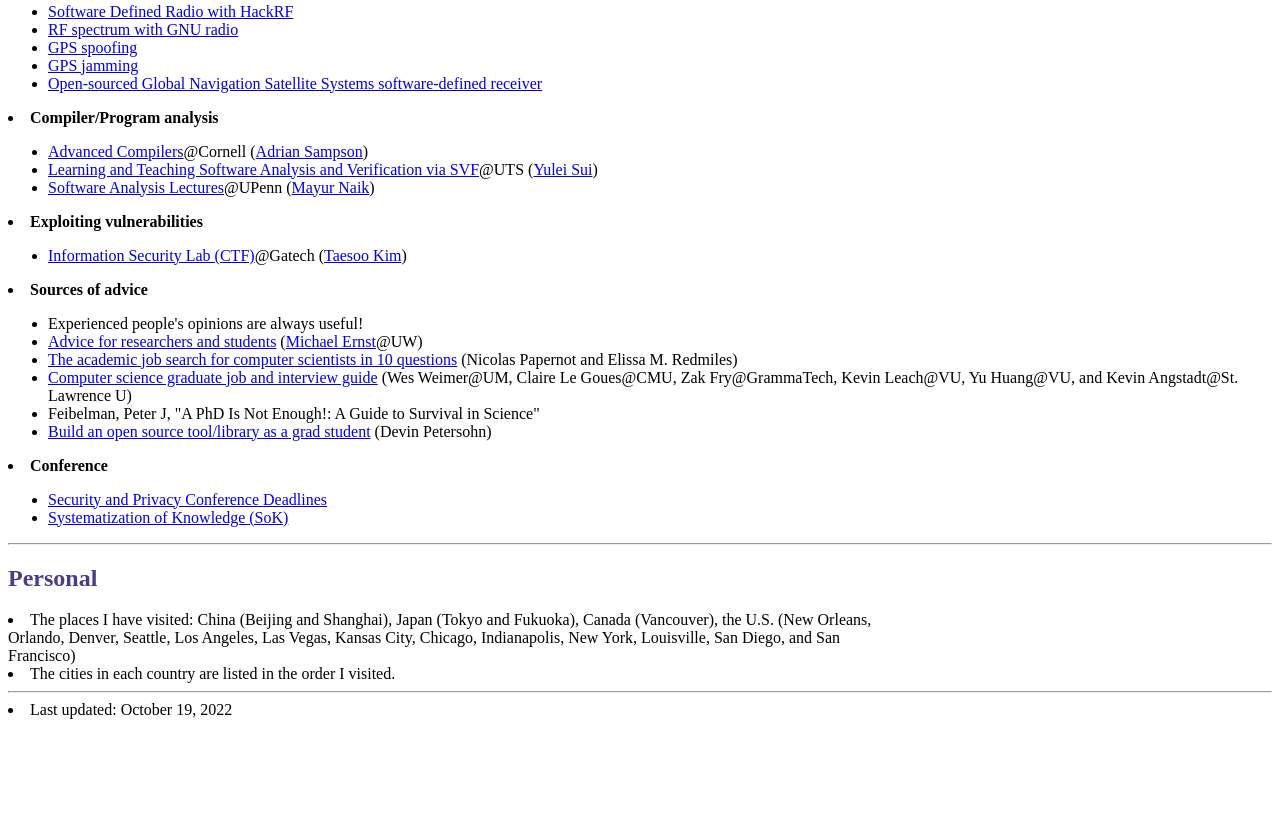
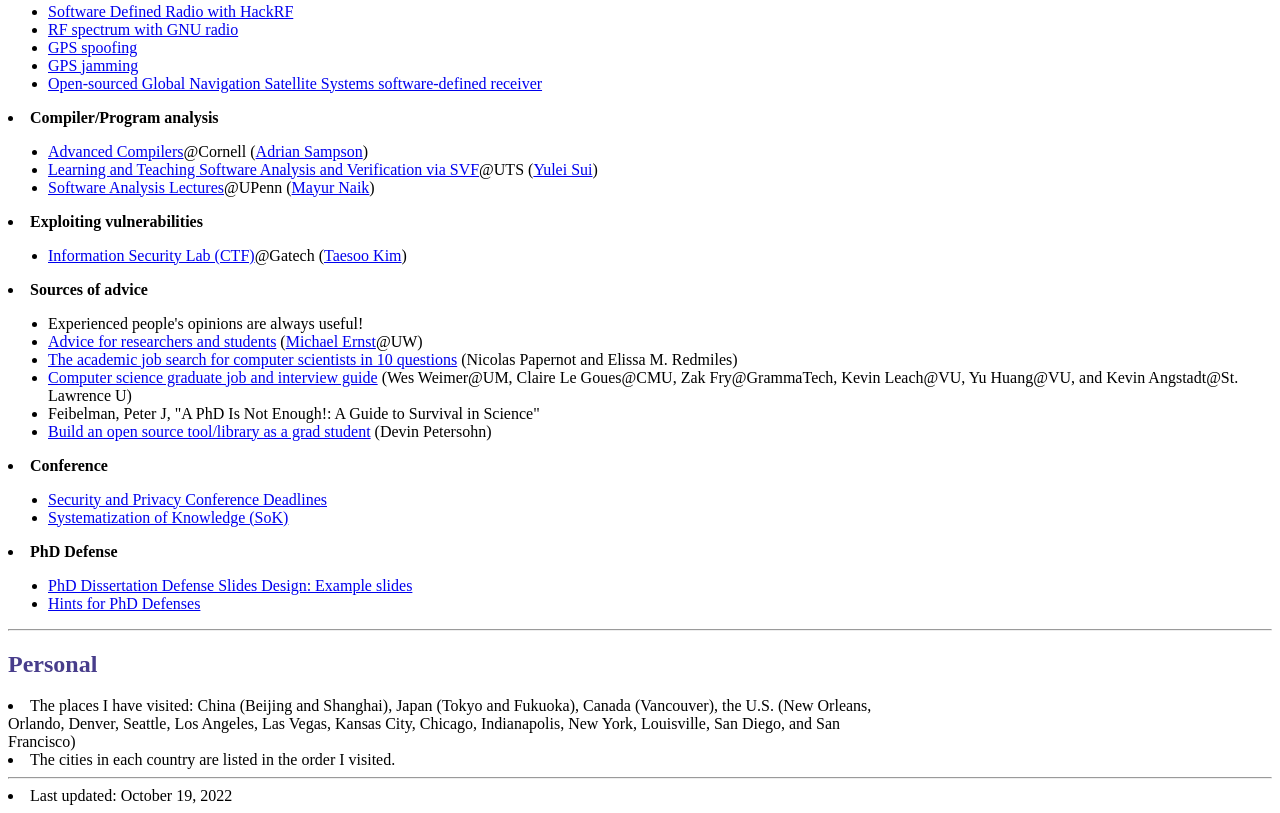
Before and after one commit to KimHyungSub/kimhyungsub.github.io, a plain HTML site: page index.html in a window 1280 px wide. Shown: the part 4329-5142 px from the top of the page. Before the commit the page ends 5056 px from the top, so only its background shows below. Drawn offline with Linux system fonts and the light colour scheme.

Commit message:
Update index.html

```diff
--- a/index.html
+++ b/index.html
@@ -503,6 +503,12 @@
     <li><a href="https://oaklandsok.github.io/" target="_blank">Systematization of Knowledge (SoK)</a></li>
     </ul>
 
+    <li><b>PhD Defense</b></li>
+    <ul>
+    <li><a href="https://guides.library.cmu.edu/c.php?g=883178&p=6396616" target="_blank">PhD Dissertation Defense Slides Design: Example slides</a></li>
+    <li><a href="https://www.cs.columbia.edu/~hgs/etc/defense-hints.html" target="_blank">Hints for PhD Defenses</a></li>
+    </ul>
+
     <hr>
 
     <h2>Personal</h2>
```
